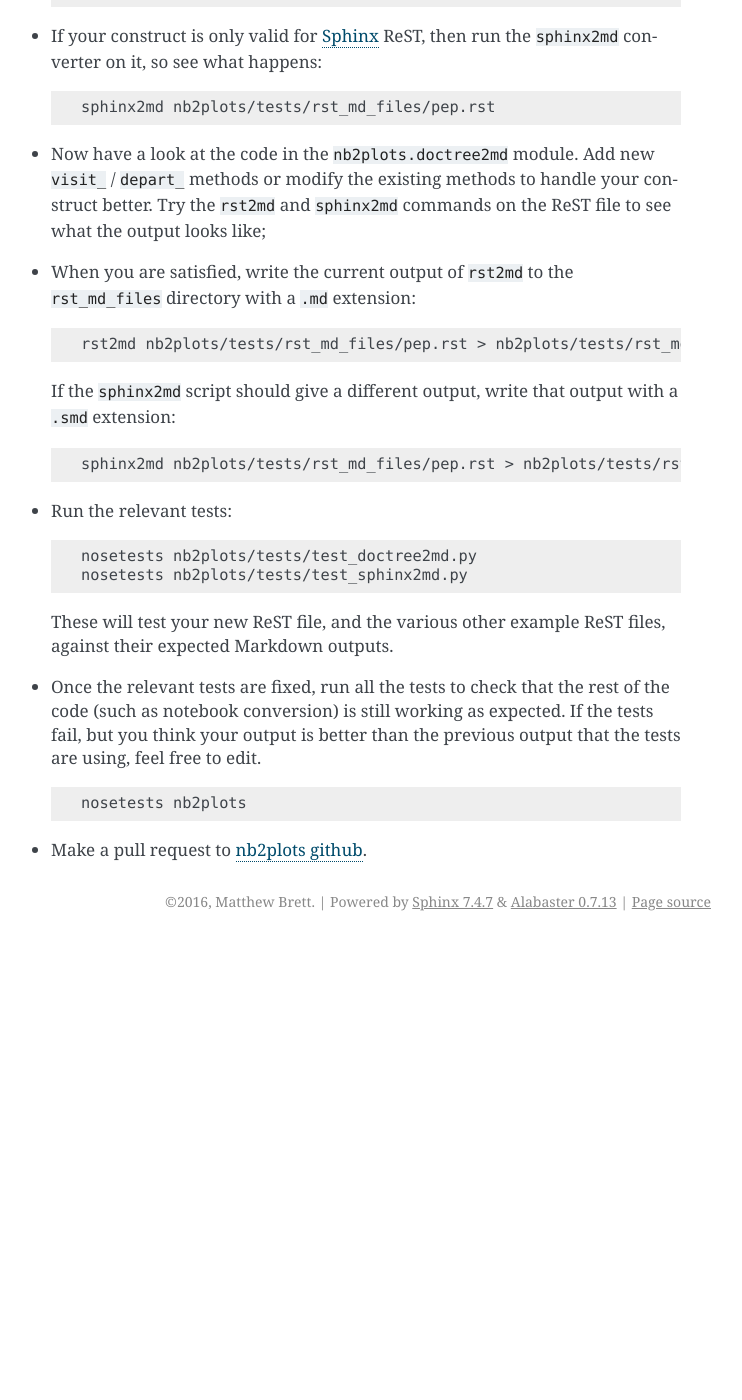
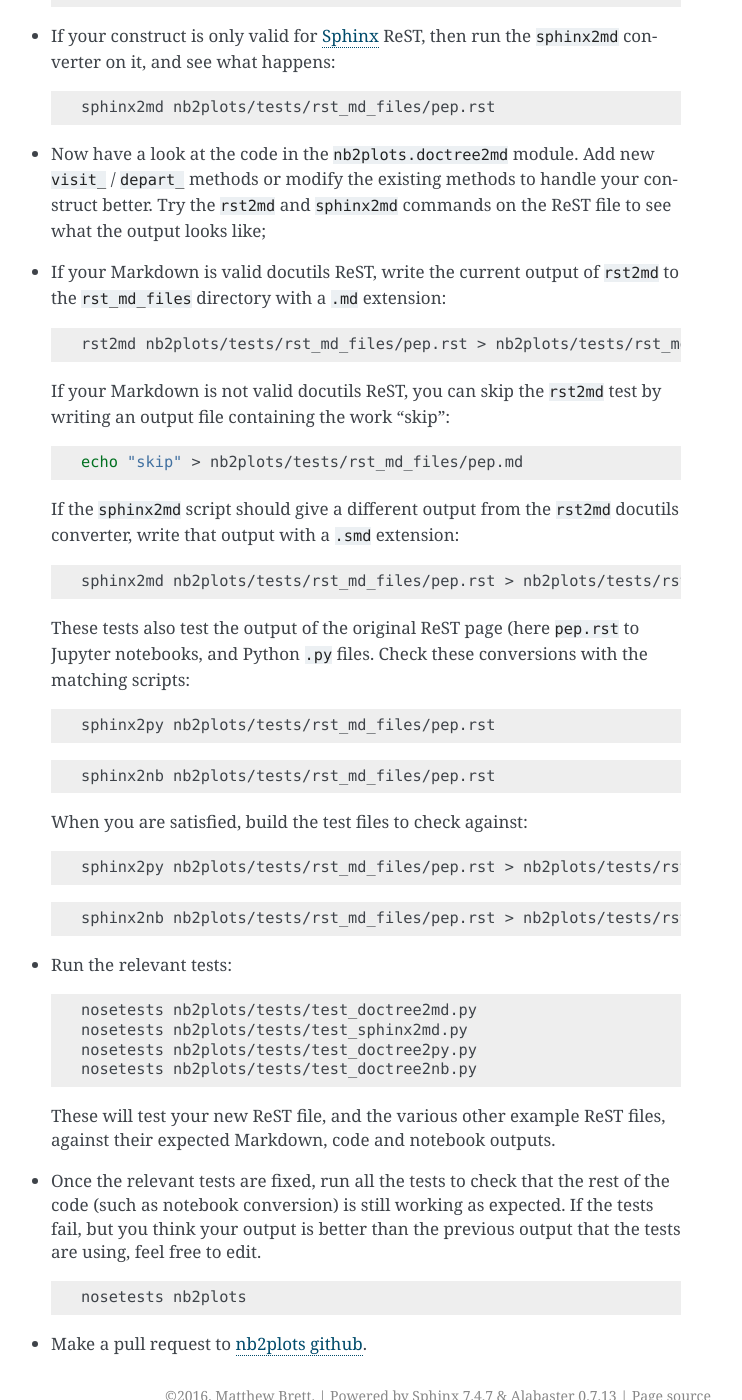
Before and after one commit to matthew-brett/nb2plots, a Sphinx documentation site: the page built from doc/devel/improving_markdown.rst, in a window 1280 px wide and 1400 px high, scrolled down 1125 px. Shown: the whole window, without its empty margins (399-1141 px from the left). Built offline with Sphinx 7.4.7, drawn with Linux system fonts in a browser that asks for light colours; pages that are not in the unit, such as notebooks, are missing from menus; before the commit the page ends 2066 px from its top, so only the background shows below that.

Commit message:
RF: move as-notebooks directives to code-links
Refactor directive to use arguments instead of options.

Allow code files as well as notebook files.

Note change of directive name and new code files in documentation.

Add stuff in the release notes ready for release.

```diff
--- a/doc/devel/improving_markdown.rst
+++ b/doc/devel/improving_markdown.rst
@@ -55,7 +55,7 @@
     rst2md nb2plots/tests/rst_md_files/pep.rst
 
 * If your construct is only valid for Sphinx_ ReST, then run the ``sphinx2md``
-  converter on it, so see what happens:
+  converter on it, and see what happens:
 
   .. code-block:: bash
 
@@ -66,19 +66,48 @@
   your construct better.  Try the ``rst2md`` and ``sphinx2md`` commands on the
   ReST file to see what the output looks like;
 
-* When you are satisfied, write the current output of ``rst2md`` to the
-  ``rst_md_files`` directory with a ``.md`` extension:
+* If your Markdown is valid docutils ReST, write the current output of
+  ``rst2md`` to the ``rst_md_files`` directory with a ``.md`` extension:
 
   .. code-block:: bash
 
     rst2md nb2plots/tests/rst_md_files/pep.rst > nb2plots/tests/rst_md_files/pep.md
 
-  If the ``sphinx2md`` script should give a different output, write that
-  output with a ``.smd`` extension:
+  If your Markdown is not valid docutils ReST, you can skip the ``rst2md``
+  test by writing an output file containing the work "skip":
+
+  .. code-block:: bash
+
+    echo "skip" > nb2plots/tests/rst_md_files/pep.md
+
+  If the ``sphinx2md`` script should give a different output from the
+  ``rst2md`` docutils converter, write that output with a ``.smd`` extension:
 
   .. code-block:: bash
 
     sphinx2md nb2plots/tests/rst_md_files/pep.rst > nb2plots/tests/rst_md_files/pep.smd
+
+  These tests also test the output of the original ReST page (here ``pep.rst``
+  to Jupyter notebooks, and Python ``.py`` files.   Check these conversions
+  with the matching scripts:
+
+  .. code-block:: bash
+
+    sphinx2py nb2plots/tests/rst_md_files/pep.rst
+
+  .. code-block:: bash
+
+    sphinx2nb nb2plots/tests/rst_md_files/pep.rst
+
+  When you are satisfied, build the test files to check against:
+
+  .. code-block:: bash
+
+    sphinx2py nb2plots/tests/rst_md_files/pep.rst > nb2plots/tests/rst_md_files/pep.py
+
+  .. code-block:: bash
+
+    sphinx2nb nb2plots/tests/rst_md_files/pep.rst > nb2plots/tests/rst_md_files/pep.ipynb
 
 * Run the relevant tests:
 
@@ -86,9 +115,11 @@
 
       nosetests nb2plots/tests/test_doctree2md.py
       nosetests nb2plots/tests/test_sphinx2md.py
+      nosetests nb2plots/tests/test_doctree2py.py
+      nosetests nb2plots/tests/test_doctree2nb.py
 
   These will test your new ReST file, and the various other example ReST
-  files, against their expected Markdown outputs.
+  files, against their expected Markdown, code and notebook outputs.
 
 * Once the relevant tests are fixed, run all the tests to check that the rest
   of the code (such as notebook conversion) is still working as expected.  If
--- a/doc/index.rst
+++ b/doc/index.rst
@@ -22,7 +22,7 @@
 
     nbplots
     mpl_interactive
-    as_notebooks
+    code_links
 
 Developer docs:
 
--- a/doc/links_names.inc
+++ b/doc/links_names.inc
@@ -53,4 +54,4 @@
 .. |---| unicode:: U+2014  .. em dash, trimming surrounding whitespace
    :trim:
 .. |nbplot-documentation| replace:: :ref:`nbplots-documentation`
-.. |as-notebooks-documentation| replace:: :ref:`as-notebooks-documentation`
+.. |code-links-documentation| replace:: :ref:`code-links-documentation`
--- a/doc/scripts.rst
+++ b/doc/scripts.rst
@@ -6,6 +6,10 @@
 
 * ``nb2plots`` |--| converts Jupyter notebooks to a ReST page with
   :doc:`nbplot directives <nbplots>` for the code cells;
+* ``sphinx2py`` |--| converts a ReST page that may have nbplot directives or
+  doctest blocks into a Python ``.py`` code file, where everything other than
+  the nbplot directives and doctest blocks become comments in Markdown text
+  format;
 * ``sphinx2nb`` |--| converts a ReST page that may have nbplot directives or
   doctest blocks into a Jupyter notebook, where the nbplot directives and
   doctest blocks become code cells;
```
Also changed, not shown: other parts of doc/links_names.inc (+1 -0 lines), README.rst (+25 -17 lines), doc/as_notebooks.rst (deleted, +0 -28 lines), doc/code_links.rst (added, +28 -0 lines), doc/devel/make_release.rst (+18 -5 lines), doc/worked_example.rst (+10 -10 lines), 5 other files.
